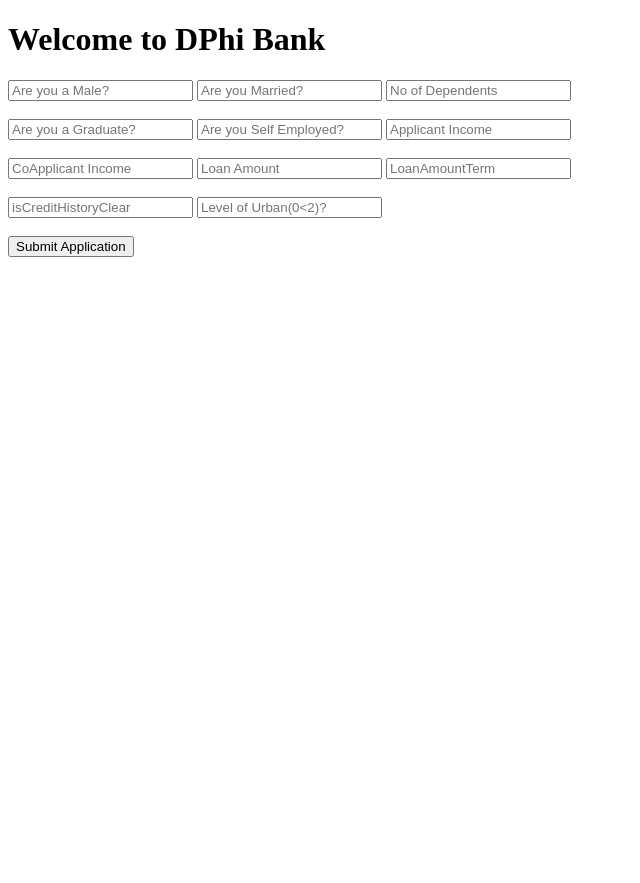
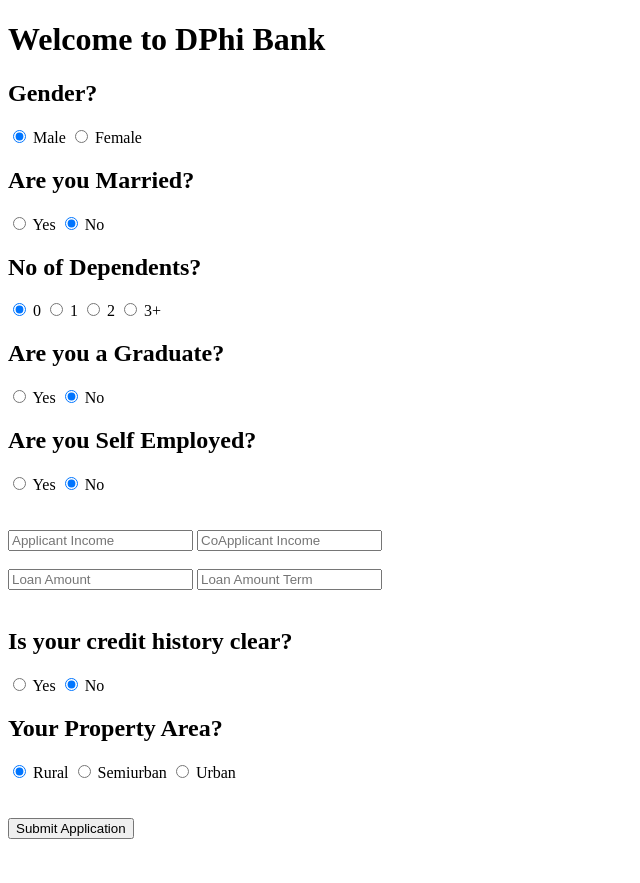
Before and after one commit to MuhammedImdaad/DPhi-Model_Deployment, a Flask app: page / in a window 1280 px wide. Shown: the whole page, without its empty margins (0-640 px from the left). Before the commit the page ends 257 px from the top, so only its background shows below. Run offline with Flask 2, Linux system fonts and the light colour scheme.

Commit message:
Add files via upload

```diff
--- a/templates/index.html
+++ b/templates/index.html
@@ -10,21 +10,80 @@
   <div class="login">
     <h1>Welcome to DPhi Bank</h1>
     <form action="{{ url_for('predict')}}" method="post">
-      <input type="text" name="isMale" placeholder="Are you a Male?" required="required" />
-      <input type="text" name="isMarried" placeholder="Are you Married?" required="required" />
-      <input type="text" name="Dependents" placeholder="No of Dependents" required="required" />
+
+      <h2>Gender?</h2>
+      <div class="switch-field">
+        <input type="radio" id="radio-gender-male" name="isMale" value=1 checked/>
+        <label for="radio-gender-male">Male</label>
+        <input type="radio" id="radio-gender-female" name="isMale" value=0 />
+        <label for="radio-gender-female">Female</label>
+      </div>
+
+      <h2>Are you Married?</h2>
+      <div class="switch-field">
+        <input type="radio" id="radio-married-yes" name="isMarried" value=1  />
+        <label for="radio-married-yes">Yes</label>
+        <input type="radio" id="radio-married-no" name="isMarried" value=0 checked/>
+        <label for="radio-married-no">No</label>
+      </div>
+
+      <h2>No of Dependents?</h2>
+      <div class="switch-field">
+        <input type="radio" id="radio-dependents-0" name="Dependents" value=0 checked />
+        <label for="radio-dependents-0">0</label>
+        <input type="radio" id="radio-dependents-1" name="Dependents" value=1 />
+        <label for="radio-dependents-1">1</label>
+        <input type="radio" id="radio-dependents-2" name="Dependents" value=2 />
+        <label for="radio-dependents-2">2</label>
+        <input type="radio" id="radio-dependents-3" name="Dependents" value=3 />
+        <label for="radio-dependents-3">3+</label>
+      </div>
+      <!-- <br><br> -->
+
+      <h2>Are you a Graduate?</h2>
+      <div class="switch-field">
+        <input type="radio" id="radio-education-graduate" name="isGraduate" value=0 />
+        <label for="radio-education-graduate">Yes</label>
+        <input type="radio" id="radio-education-not_graduate" name="isGraduate" value=1 checked/>
+        <label for="radio-education-not_graduate">No</label>
+      </div>
+
+      <h2>Are you Self Employed?</h2>
+      <div class="switch-field">
+        <input type="radio" id="radio-self_employed-yes" name="isSelfEmployed" value=1 />
+        <label for="radio-self_employed-yes">Yes</label>
+        <input type="radio" id="radio-self_employed-no" name="isSelfEmployed" value=0 checked/>
+        <label for="radio-self_employed-no">No</label>
+      </div>
+
       <br><br>
-      <input type="text" name="isGraduate" placeholder="Are you a Graduate?" required="required" />
-      <input type="text" name="isSelfEmployed" placeholder="Are you Self Employed?" required="required" />
       <input type="text" name="ApplicantIncome" placeholder="Applicant Income" required="required" />
+      <input type="text" name="CopIncome" placeholder="CoApplicant Income" required="required"  />
       <br><br>
-      <input type="text" name="CopIncome" placeholder="CoApplicant Income" required="required" />
-      <input type="text" name="LoanAmount" placeholder="Loan Amount" required="required" />
-      <input type="text" name="Loan Amount Term" placeholder="LoanAmountTerm" required="required" />
+      <input type="text" name="LoanAmount" placeholder="Loan Amount" required="required"  />
+      <input type="text" name="Loan Amount Term" placeholder="Loan Amount Term" required="required" />
       <br><br>
-      <input type="text" name="Is your Credit History Clear?" placeholder="isCreditHistoryClear" required="required" />
-      <input type="text" name="levelofUrban" placeholder="Level of Urban(0<2)?" required="required" />
+
+      <h2>Is your credit history clear?</h2>
+      <div class="switch-field">
+        <input type="radio" id="radio-credit_history-yes" name="isCreditHistoryClear" value=1 />
+        <label for="radio-credit_history-yes">Yes</label>
+        <input type="radio" id="radio-credit_history-no" name="isCreditHistoryClear" value=0 checked/>
+        <label for="radio-credit_history-no">No</label>
+      </div>
+
+      <h2>Your Property Area?</h2>
+      <div class="switch-field">
+        <input type="radio" id="radio-levelofUrban-rural" name="levelofUrban" value=0 checked/>
+        <label for="radio-levelofUrban-yes">Rural</label>
+        <input type="radio" id="radio-levelofUrban-semiurban" name="levelofUrban" value=1 />
+        <label for="radio-levelofUrban-no">Semiurban</label>
+        <input type="radio" id="radio-levelofUrban-urban" name="levelofUrban" value=2 />
+        <label for="radio-levelofUrban-no">Urban</label>
+      </div>
       <br><br>
+
+
       <button type="submit" class="btn btn-primary btn-block btn-large">Submit Application</button>
     </form>
 
```
